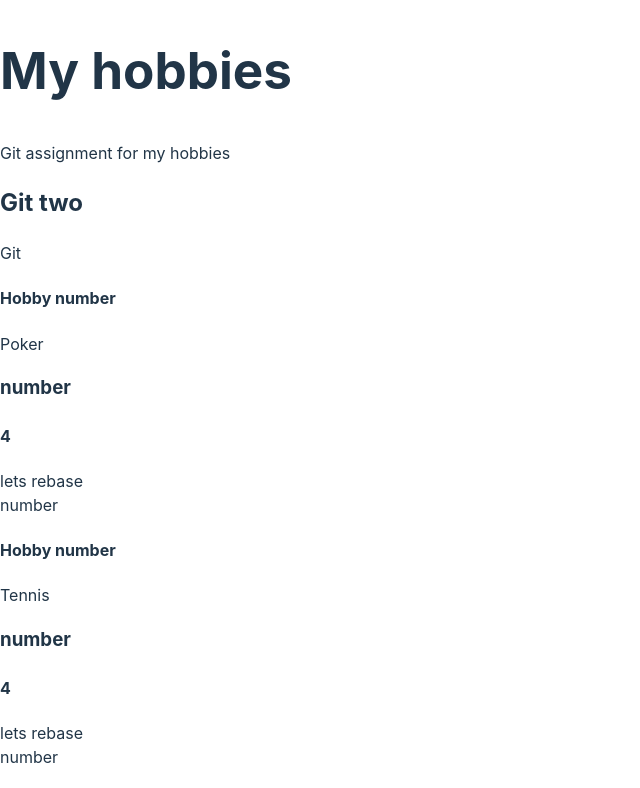
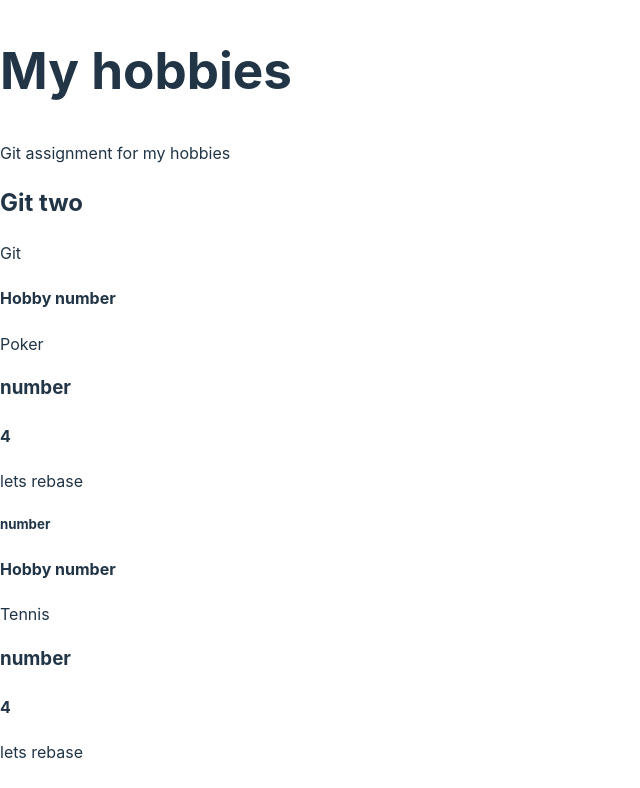
Before and after one commit to RalfiSlask/Git-Assignment, a React (Vite) app: page / in a window 1280 px wide. Shown: the top 788 px of the page, without its empty margins (0-640 px from the left). Built offline with nearby package versions, Linux system fonts and the light colour scheme.

Commit message:
feat: change to h5

```diff
--- a/src/components/Hobby.tsx
+++ b/src/components/Hobby.tsx
@@ -6,13 +6,7 @@ const Hobby: React.FC<{ hobby: string }> = ({ hobby }) => {
       <h3>number</h3>
       <h4>4</h4>
       <div>lets rebase</div>
-      <div>number</div>
-    </>
-  );
-  return (
-    <>
-      <h2>hobby</h2>
-      <div>{hobby}</div>
+      <h5>number</h5>
     </>
   );
 };
```
